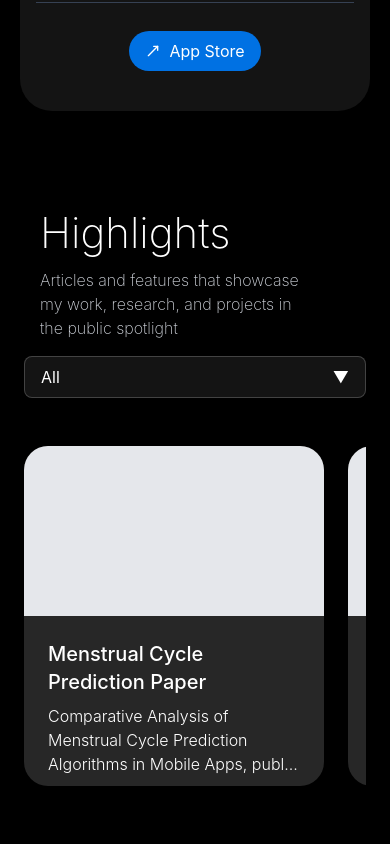
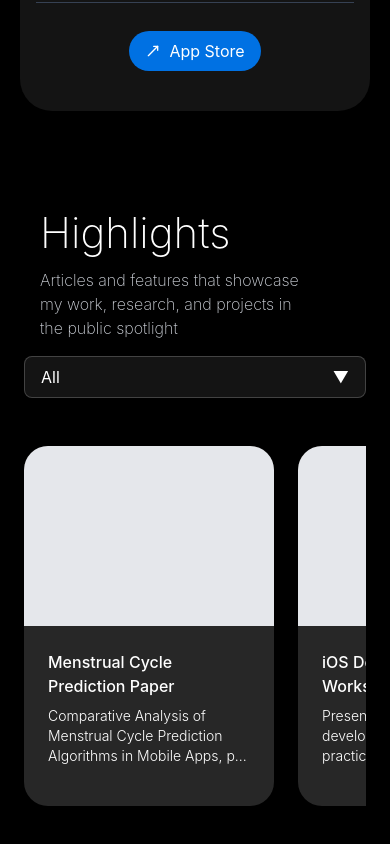
Before and after one commit to thekarandeveloper/thekarandeveloper, a Next.js app: page / in a window 390 px wide. Shown: the part 3152-3996 px from the top of the page. Built offline with nearby package versions, Linux system fonts and the light colour scheme.

Commit message:
fixed-infocard

```diff
--- a/components/micro/InfoCard.jsx
+++ b/components/micro/InfoCard.jsx
@@ -35,11 +35,12 @@ export default function InfoCard({
 
   return (
     <div
-      className={`min-w-75 max-w-75 h-85 flex-shrink-0 flex flex-col bg-[#272727] rounded-3xl overflow-hidden ${className}`}
+      className={`min-w-[250px] max-w-[250px] bg-[#272727] rounded-3xl overflow-hidden flex-shrink-0 flex flex-col ${className}
+        w-full md:min-w-[300px] md:max-w-[300px] h-[360px]`}
       style={{ width: width === "full" ? "100%" : width }}
     >
       {/* Top: Image or Placeholder */}
-      <div className="min-h-[50%] flex-1 flex items-center justify-center bg-gray-200 relative">
+      <div className="h-1/2 flex items-center justify-center bg-gray-200 relative">
         {imageSrc ? (
           <img
             src={imageSrc}
@@ -52,14 +53,14 @@ export default function InfoCard({
       </div>
 
       {/* Bottom: Content */}
-      <div className="h-[50%] gap-2 flex-1 p-6 flex flex-col justify-start items-start text-left text-white">
+      <div className="h-1/2 p-6 flex flex-col justify-start items-start text-left text-white">
         {heading && (
-          <h3 className="flex items-start justify-start py-0 text-xl md:text-xl font-medium">
+          <h3 className="text-md md:text-xl font-medium mb-2">
             {heading}
           </h3>
         )}
         {description && (
-          <p ref={ref} className="text-base md:text-sm font-light">
+          <p ref={ref} className="text-sm md:text-sm font-light">
             {displayText}
           </p>
         )}
```
